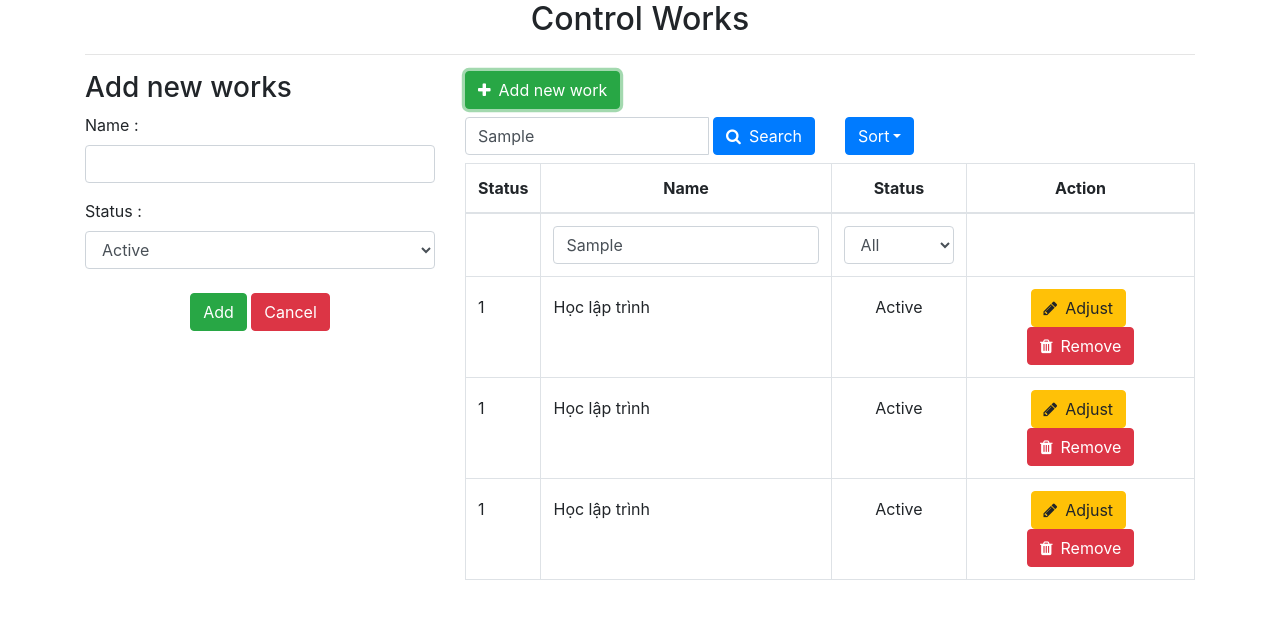
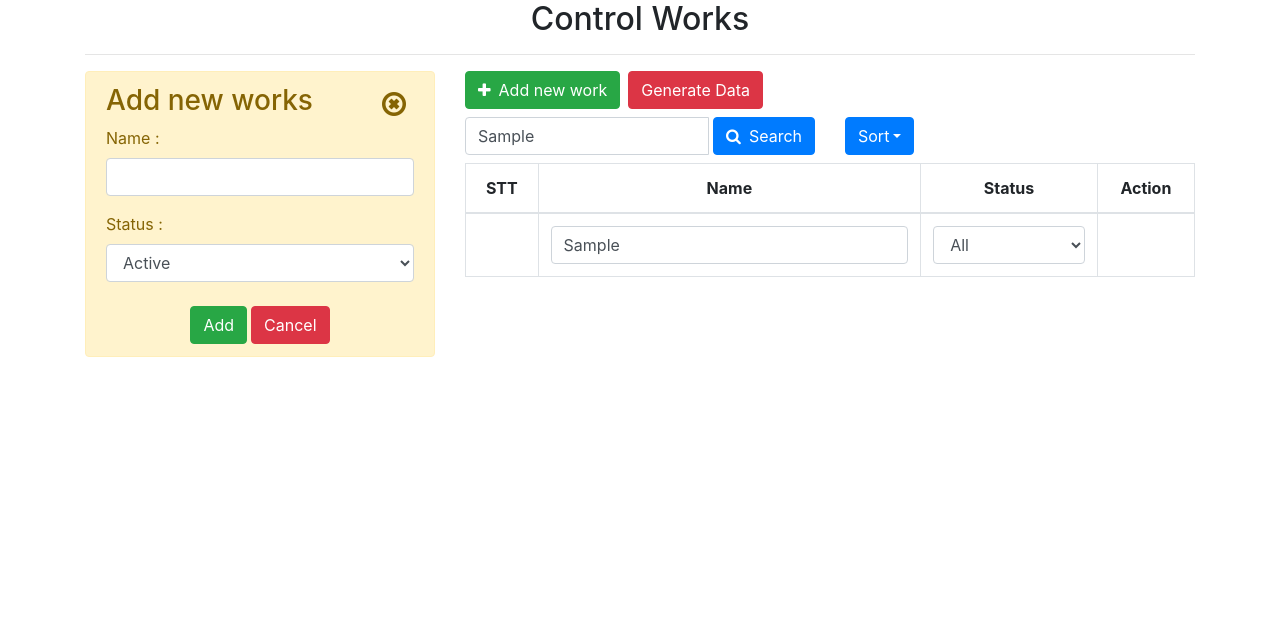
Before and after one commit to theanh226/control-works, a React (Create React App) app: page / in a window 1280 px wide. Both pictures are taken after typing "Sample", "Sample" into the empty fields and a click on the button "Add new work". Shown: the top 618 px of the page. Built offline with nearby package versions, Linux system fonts and the light colour scheme.

Commit message:
update status follow id

```diff
--- a/package.json
+++ b/package.json
@@ -5,6 +5,7 @@
   "dependencies": {
     "bootstrap": "^4.1.3",
     "font-awesome": "^4.7.0",
+    "randomstring": "^1.1.5",
     "react": "^16.4.2",
     "react-dom": "^16.4.2",
     "react-scripts": "1.1.4"
--- a/public/index.html
+++ b/public/index.html
@@ -20,7 +20,7 @@
       work correctly both with client-side routing and a non-root public URL.
       Learn how to configure a non-root public URL by running `npm run build`.
     -->
-  <title>React App</title>
+  <title>Works Controll</title>
 </head>
 
 <body>
--- a/src/App.css
+++ b/src/App.css
@@ -31,3 +31,20 @@
   vertical-align: baseline !important ;
 
 }
+
+button,input{
+  box-shadow: none !important;
+  outline: none !important;
+}
+
+.close-icon-in-task-form{
+  position: absolute;
+  top: 1.1rem ;
+  right: 1em
+}
+
+@media only screen and (min-width: 768px) and (max-width: 991.98px){
+  .text-fs-sm{
+    font-size: 1.3rem;
+  }
+}
--- a/src/App.js
+++ b/src/App.js
@@ -3,9 +3,110 @@ import './App.css';
 import TaskForm from './components/TaskForm';
 import Control from './components/Control';
 import TaskList from './components/TaskList';
+import randomstring from 'randomstring';
+
 
 class App extends Component {
+
+    constructor(props){
+        super(props);
+        this.state = {
+            tasks: [],// id, unique, name , status
+            displayFrom:false,
+
+        }
+    }
+
+    componentWillMount(){
+        if(localStorage && localStorage.getItem('tasks')){
+            var todos = JSON.parse(localStorage.getItem('tasks'));
+            this.setState({
+                tasks :todos
+            })
+        }
+    }
+
+    onGenerateData = () => {
+        var todos = [
+            {
+            id: randomstring.generate(),
+            name :'Go to Swim',
+            status: true
+           },
+           {
+            id: randomstring.generate(),
+            name :'Go to Sleep',
+            status: true
+           },
+           {
+            id: randomstring.generate(),
+            name :'Go to Shopping',
+            status: false
+           },
+        ]
+       this.setState({
+           tasks: todos
+       })
+       localStorage.setItem('tasks',JSON.stringify(todos));
+    }
+
+    openTaskFrom = () =>{
+        this.setState({
+            // if(this.state.displayFrom === true){
+            //     this.setState({displayFrom:false});
+            // }else{
+            //     this.setState({displayFrom:true});
+            // }
+            displayFrom: !this.state.displayFrom
+
+        })
+    }
+
+    closeFrom = () => {
+      this.setState({displayFrom:false});
+    }
+
+    onSubmitInApp = (data)=>{
+        data.id = randomstring.generate();
+
+      var newTask = this.state.tasks;
+    newTask.push(data);
+      this.setState({tasks: newTask});
+      localStorage.setItem('tasks',JSON.stringify(newTask));
+      console.log(this.state.tasks);
+    }
+
+    onUpdate = (updateID) => {
+        var taskUpdate = this.state.tasks;
+        var index = this.findIndex(updateID);
+        console.log(index);
+        if(index !== -1){
+            taskUpdate[index].status =  !taskUpdate[index].status ;
+            this.setState({
+                tasks:taskUpdate
+            })
+            localStorage.setItem('tasks',JSON.stringify(taskUpdate));
+        }
+    }
+    findIndex = (id) => {
+        var result = -1;
+        var taskSearch = this.state.tasks;
+        taskSearch.forEach((task,index)=>{
+            if(id === task.id){
+                result = index
+            }
+        });
+        return result;
+    }
+
+
   render() {
+
+    // var tasksList = this.state.tasks;
+   var tasksList = this.state.tasks;
+   var {displayFrom} = this.state;
+   var showTaskFrom = displayFrom === true ? <TaskForm closeFrom={this.closeFrom} onHandleSubmit={this.onSubmitInApp} />:'';
+
     return (
   <div className="container">
       <div className="text-center">
@@ -13,19 +114,24 @@ class App extends Component {
           <hr/>
       </div>
       <div className="row">
-          <div className="col-xs-4 col-sm-4 col-md-4 col-lg-4">
-             <TaskForm />
+
+          <div className={ displayFrom ? 'col-xs-4 col-sm-4 col-md-4 col-lg-4':''}>
+                {showTaskFrom}
           </div>
-          <div className="col-xs-8 col-sm-8 col-md-8 col-lg-8">
-              <button type="button" className="btn btn-success">
+
+          <div className={this.state.displayFrom ? 'col-xs-8 col-sm-8 col-md-8 col-lg-8':'col-xs-12 col-sm-12 col-md-12 col-lg-12'}>
+                <button type="button" className="btn btn-success" onClick={this.openTaskFrom}>
                     <span className="fa fa-plus mr-2"></span>Add new work
+                </button>
+                <button type="button" className="btn btn-danger ml-2" onClick={this.onGenerateData}>
+                    Generate Data
                 </button>
                 <div className="Control">
                         <Control />
                 </div>
                 <div className="row mt-2">
                     <div className="col-xs-12 col-sm-12 col-md-12 col-lg-12">
-                     <TaskList />
+                        <TaskList tasksInApp={tasksList} onUpdate={this.onUpdate}/>
                     </div>
                 </div>
           </div>
--- a/src/components/Control.js
+++ b/src/components/Control.js
@@ -7,7 +7,7 @@ class Control extends Component {
   render() {
     return (
 
-        <div class="row mt-2">
+        <div className="row mt-2">
         {/* Search Component */}
         <div className="col-xs-6 col-sm-6 col-md-6 col-lg-6">
         <Search />
--- a/src/components/TaskForm.js
+++ b/src/components/TaskForm.js
@@ -2,37 +2,93 @@ import React, { Component } from 'react';
 
 
 class TaskForm extends Component {
+
+    constructor(props){
+        super(props);
+        this.state = {
+            name : '',
+            status: true
+        };
+      }
+
+
+    closeFromInTaskForm =()=>{
+        this.props.closeFrom();
+    }
+
+
+
+    onHandleChange = (event) => {
+        var target = event.target;
+        var name = target.name;
+        var value = target.value;
+        if(name === 'status'){
+            value = target.value ==='true' ? true:false;
+        }
+        this.setState({
+          [name]: value
+        })
+      }
+
+      onHandleSubmitInTaskFrom = (event) =>{
+        event.preventDefault();
+        this.props.onHandleSubmit(this.state);
+        this.onClear();
+        this.closeFromInTaskForm();
+      }
+
+      onClear = () =>{
+          this.setState({
+            name : '',
+            status: true
+          })
+          this.closeFromInTaskForm();
+          console.log('somethings');
+      }
+
   render() {
     return (
         <div>
 
-            <div className="panel panel-warning">
+            <div className="alert alert-warning">
 
-                <div className="panel-heading">
-                    <h3 className="panel-title">Add new works</h3>
+                <div className="alert-heading">
+                    <h3 className="alert-title text-fs-sm">Add new works
+                    <span className="fa fa-times-circle-o close-icon-in-task-form"
+                        onClick={this.closeFromInTaskForm}
+                    ></span>
+                    </h3>
+
+
                 </div>
 
-                <div className="panel-body">
-                    <form>
+                <div className="alert-body">
+
+                    <form onSubmit={this.onHandleSubmitInTaskFrom} >
 
                         <div className="form-group">
                             <label>Name :</label>
-                            <input type="text" className="form-control" />
+                            <input type="text"  className="form-control" onChange={this.onHandleChange} name="name"  />
                         </div>
+
                         <label>Status :</label>
-                        <select className="form-control" required="">
-                            <option value="1">Active</option>
-                            <option value="0">Deactive</option>
+
+                        <select className="form-control" onChange={this.onHandleChange} name="status" >
+                            <option value={true}>Active</option>
+                            <option value={false}>Deactive</option>
                         </select>
                         <br />
+
                         <div className="text-center">
-                            <button type="submit" className="btn btn-success">Add</button>&nbsp;
-                            <button type="submit" className="btn btn-danger">Cancel</button>
+                            <button type="submit" className="btn btn-success mr-1">Add </button>
+                            <button type="button" className="btn btn-danger" onClick={this.onClear}>Cancel</button>
                         </div>
-                    </ form>
+
+                    </form>
+
                 </div>
-            </div>
         </div>
+    </div>
     );
   }
 }
--- a/src/components/TaskItem.js
+++ b/src/components/TaskItem.js
@@ -1,20 +1,28 @@
 import React, { Component } from 'react';
 
 
-class Search extends Component {
+class TaskItem extends Component {
+    onUpdate = () => {
+        //console.log(this.props.taskInTaskList.id);
+        this.props.onUpdate(this.props.taskInTaskList.id);
+    }
+
   render() {
+      var  {indexInTaskList,taskInTaskList} = this.props;
+      //var test = this.props.taskInTaskList;
     return (
     <tr >
-        <td className="align-baseline">1</td>
-        <td >Học lập trình</td>
+        <td className="align-baseline">{indexInTaskList + 1}</td>
+        <td >{taskInTaskList.name}</td>
         <td className="text-center">
-            <span className="label label-success">
-                       Active
-                    </span>
+            <span className={taskInTaskList.status === true ? 'badge badge-success':'badge badge-secondary'} onClick={this.onUpdate}>
+                    {taskInTaskList.status === true ? 'Active':'Deactive'}
+
+            </span>
         </td>
         <td className="text-center">
             <button type="button" className="btn btn-warning">
-                <span className="fa fa-pencil mr-2"></span>Adjust
+                <span className="fa fa-pencil mr-2" ></span>Adjust
             </button>
             &nbsp;
             <button type="button" className="btn btn-danger">
@@ -26,4 +34,4 @@ class Search extends Component {
   }
 }
 
-export default Search;
+export default TaskItem;
--- a/src/components/TaskList.js
+++ b/src/components/TaskList.js
@@ -1,14 +1,25 @@
 import React, { Component } from 'react';
 import TaskItem from './TaskItem';
 
-class Sort extends Component {
+class TaskList extends Component {
   render() {
+
+      var tasksInVarinTaskList  = this.props.tasksInApp;
+
+      var elemenstBuildTasks = tasksInVarinTaskList.map((task,index)=>{
+          return <TaskItem
+                key = {task.id}
+                indexInTaskList={index}
+                taskInTaskList={task}
+                onUpdate={this.props.onUpdate}
+                />
+      });
     return (
     <div>
     <table className="table table-bordered table-hover">
             <thead>
                 <tr>
-                                  <th className="text-center">Status</th>
+                    <th className="text-center">STT</th>
                     <th className="text-center">Name</th>
                     <th className="text-center">Status</th>
                     <th className="text-center">Action</th>
@@ -29,9 +40,7 @@ class Sort extends Component {
                     </td>
                     <td></td>
                 </tr>
-                            <TaskItem />
-                            <TaskItem />
-                            <TaskItem />
+                {elemenstBuildTasks}
             </tbody>
         </table>
     </div>
@@ -39,4 +48,4 @@ class Sort extends Component {
   }
 }
 
-export default Sort;
+export default TaskList;
```
Also changed, not shown: 1 other file (tests, documents, lock files or other folders). Lines whose indentation alone changed are shown as unchanged.
